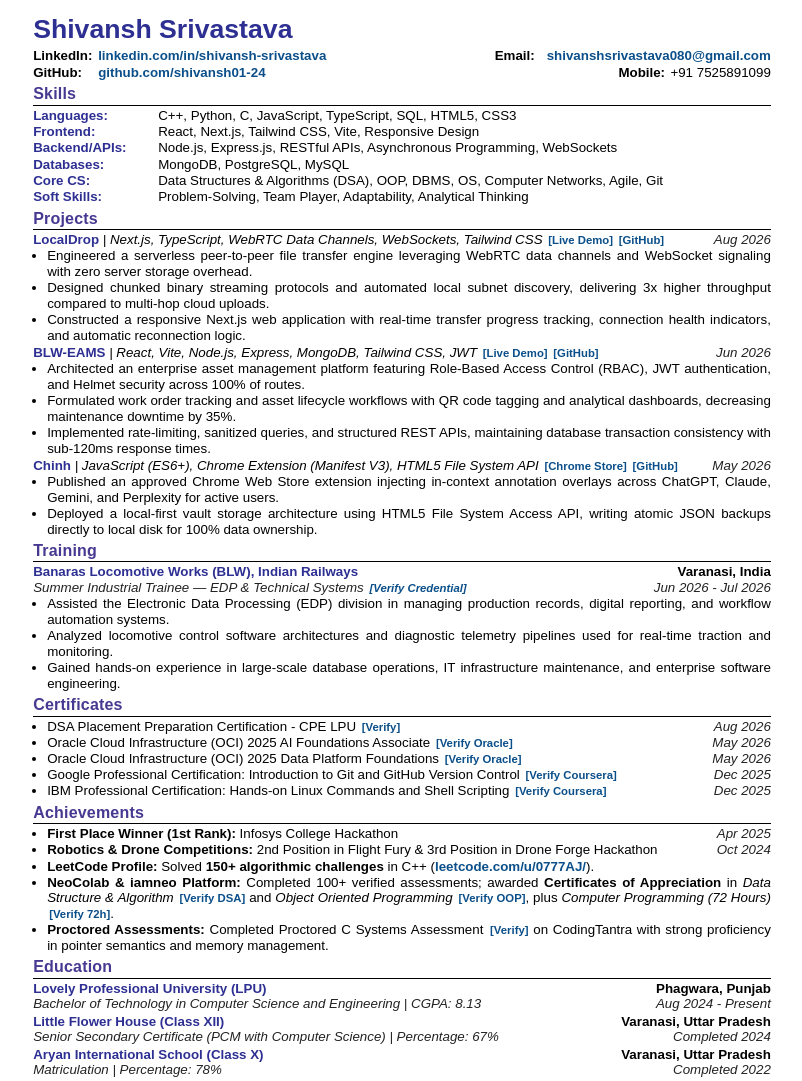
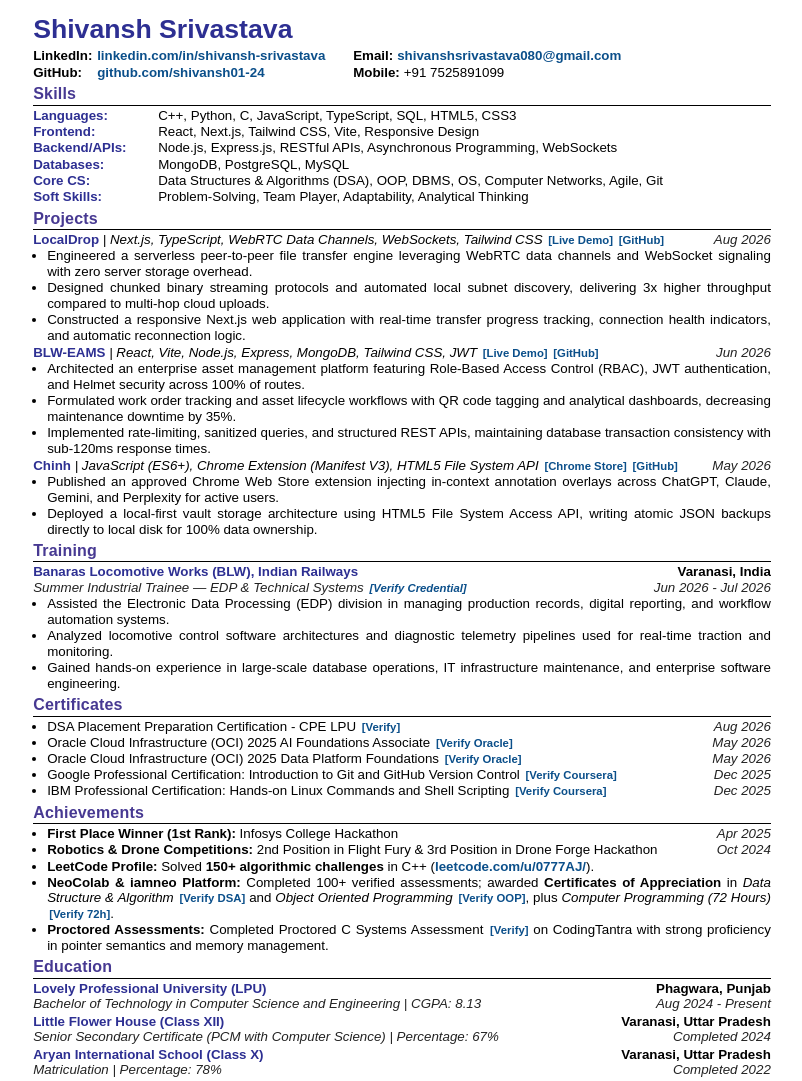
Before and after one commit to shivansh01-24/Portlo3d, a plain HTML site: page public/resume.html in a window 1280 px wide. Shown: the whole page, without its empty margins (238-1040 px from the left). Drawn offline with Linux system fonts and the light colour scheme.

Commit message:
Fix extra space after Email and align contact columns cleanly

```diff
--- a/public/resume.html
+++ b/public/resume.html
@@ -43,31 +43,30 @@
   }
   .contact-row {
     display: flex;
-    justify-content: space-between;
-    align-items: baseline;
     font-size: 10.0pt;
     margin-bottom: 1.5px;
     color: #000000;
   }
   .contact-left {
+    width: 320px;
     display: flex;
     align-items: baseline;
   }
   .contact-right {
+    flex: 1;
     display: flex;
     align-items: baseline;
   }
   .contact-left .contact-item-label {
     color: #000000;
     font-weight: bold;
-    width: 65px;
+    width: 64px;
     display: inline-block;
   }
   .contact-right .contact-item-label {
     color: #000000;
     font-weight: bold;
-    width: 52px;
-    display: inline-block;
+    margin-right: 4px;
   }
   .contact-row a {
     color: #0b4f8a;
```
Also changed, not shown: public/shivansh_srivastava_fis.html (+4 -5 lines), resume.html (+4 -5 lines), shivansh_srivastava_fis.html (+4 -5 lines), 4 other files.
